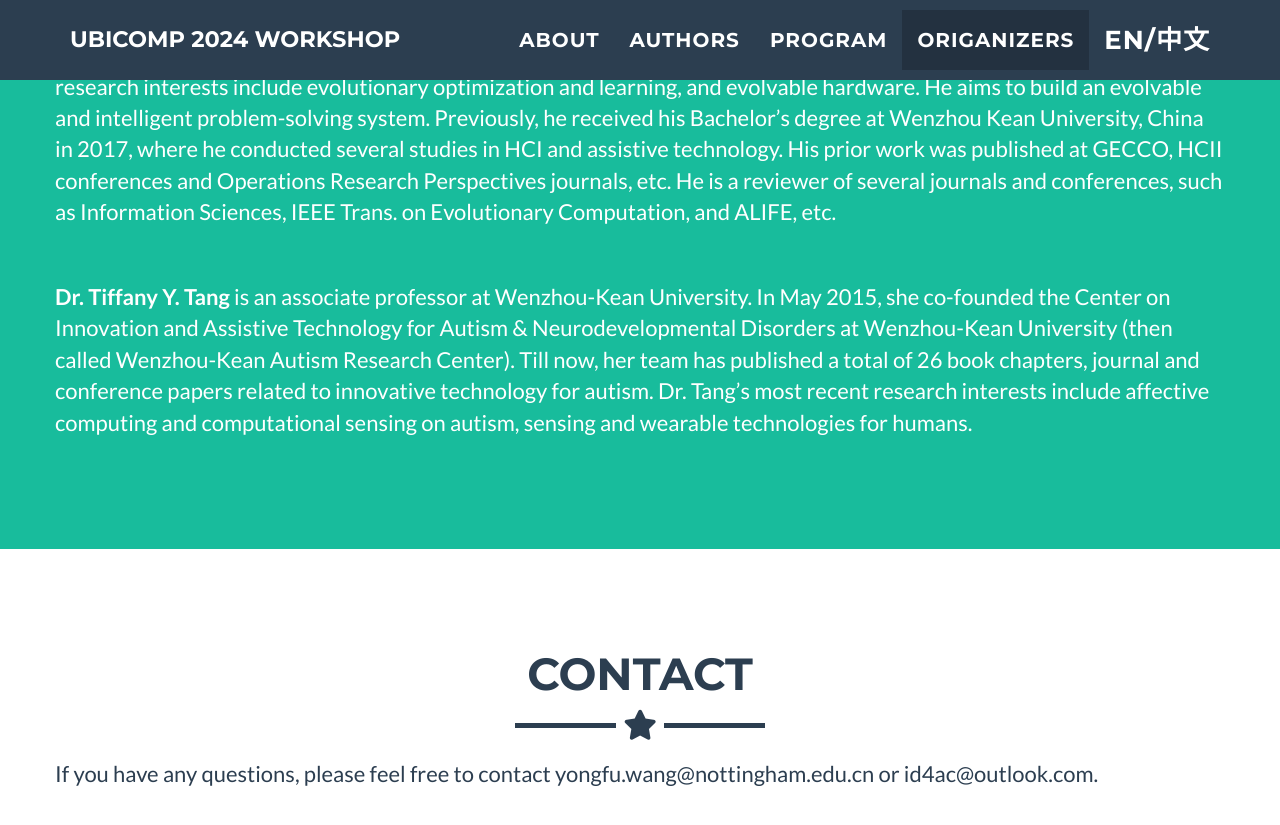
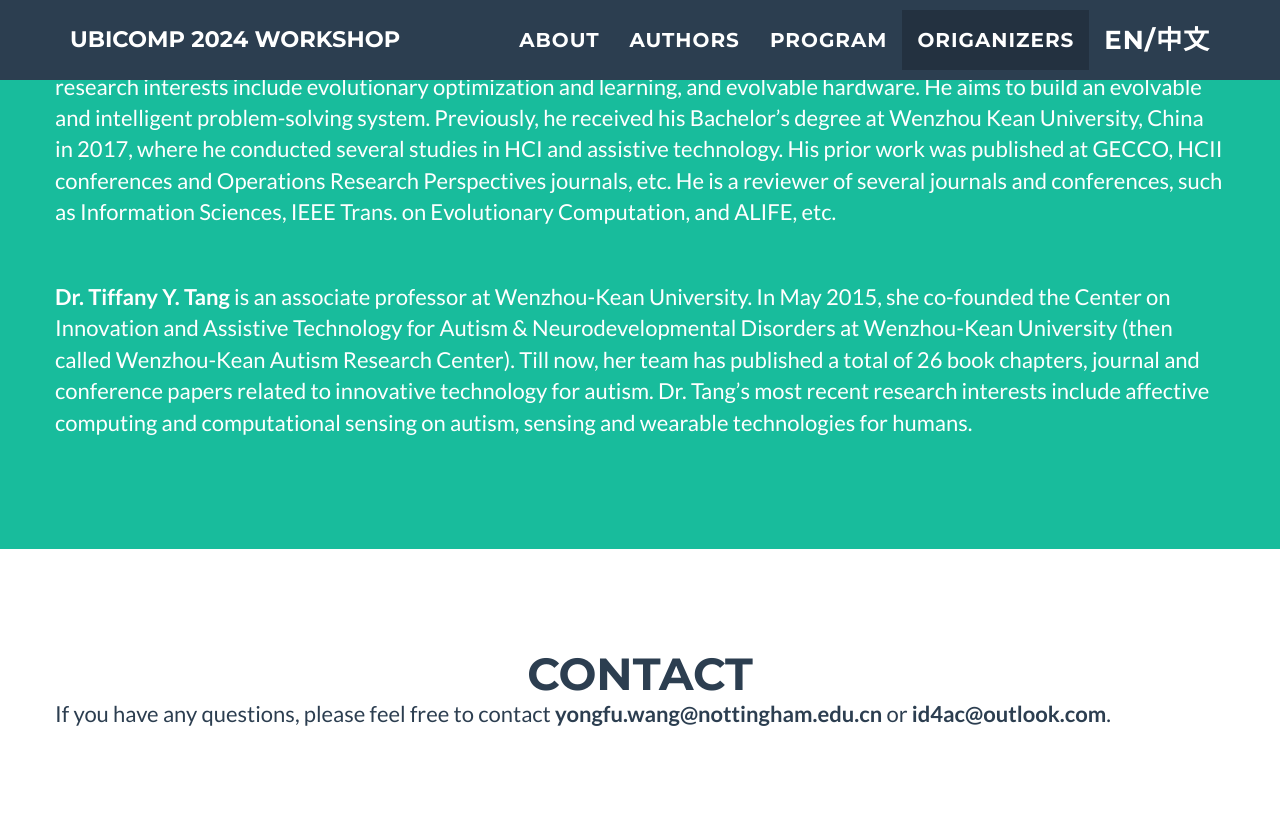
Before and after one commit to idwac/idwac.github.io, a Jekyll site: the page built from _posts/2014-07-18-project-1.markdown, in a window 1280 px wide and 900 px high, scrolled down 4222 px. Shown: the top 825 px of the window. Built offline with Jekyll 4.4.1, drawn with Linux system fonts in a browser that asks for light colours.

Commit message:
Bold the email

```diff
--- a/_includes/contact.html
+++ b/_includes/contact.html
@@ -4,13 +4,13 @@
     <div class="row">
       <div class="col-lg-12 text-center">
         <h2>Contact</h2>
-        <hr class="star-primary">
+        <!-- <hr class="star-primary"> -->
       </div>
     </div>
 
 
     <div class="row">
-      <p>If you have any questions, please feel free to contact yongfu.wang@nottingham.edu.cn or id4ac@outlook.com.</p>
+      <p>If you have any questions, please feel free to contact <strong>yongfu.wang@nottingham.edu.cn</strong> or <strong>id4ac@outlook.com</strong>.</p>
     </div>
   </div>
 </section>
```
